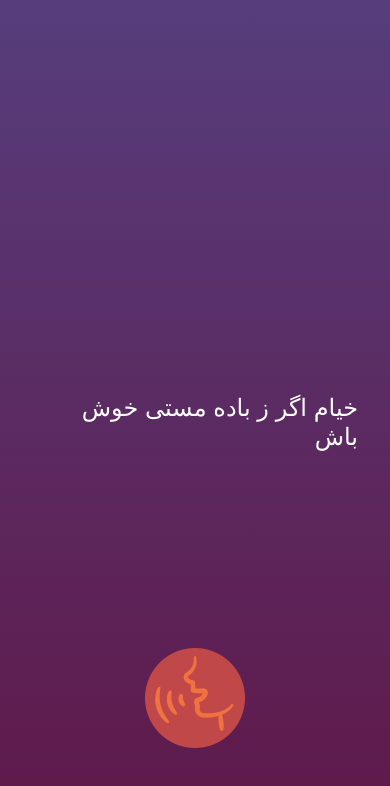
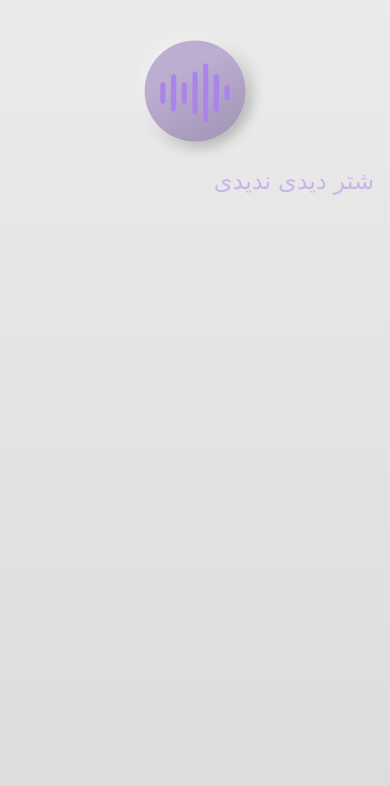
Before and after one commit to tihu-nlp/tihu-native, a React Native app: screen / in a window 390 px wide. Shown: the top 786 px of the page. Built offline with nearby package versions, Linux system fonts and the light colour scheme.

Commit message:
refactor: app structure

```diff
--- a/App.tsx
+++ b/App.tsx
@@ -1,93 +1,15 @@
-import React, { useState } from 'react'
-import {
-  StyleSheet,
-  View,
-  Image,
-  TextInput,
-  StatusBar,
-  I18nManager,
-} from 'react-native'
-import { LinearGradient } from 'expo-linear-gradient'
+import React from 'react'
+import { StatusBar, I18nManager } from 'react-native'
+import { Provider } from '@logic/context'
+import { RootView } from '@views/root'
 
 I18nManager.forceRTL(true)
 
-const img = require('./assets/speak.png')
-
 export default function App() {
-  const [input, setInput] = useState('')
-  const [height, setHeight] = useState<string | number>('100%')
-
   return (
-    <View style={styles.container}>
+    <Provider>
       <StatusBar translucent={true} backgroundColor={'transparent'} />
-      <LinearGradient
-        colors={['rgba(86, 61, 124,1)', 'rgba(96,24,72, 1)']}
-        style={{
-          ...styles.gradient,
-          height,
-        }}
-        onLayout={(event) => {
-          var { height } = event.nativeEvent.layout
-          setHeight(height)
-        }}
-      >
-        <View
-          style={{
-            ...styles.inputWrapper,
-          }}
-        >
-          <TextInput
-            textAlignVertical="top"
-            style={styles.input}
-            value={input}
-            onChangeText={setInput}
-            placeholder={`خیام اگر ز باده مستی خوش باش`}
-            multiline
-          />
-        </View>
-        <Image
-          source={img}
-          style={{
-            width: 100,
-            height: 100,
-            position: 'absolute',
-            bottom: 96,
-          }}
-        />
-      </LinearGradient>
-    </View>
+      <RootView />
+    </Provider>
   )
 }
-
-const styles = StyleSheet.create({
-  gradient: {
-    position: 'absolute',
-    left: 0,
-    right: 0,
-    top: 0,
-    paddingHorizontal: 32,
-    width: 'auto',
-    flex: 1,
-    alignItems: 'center',
-    justifyContent: 'center',
-  },
-  container: {
-    flex: 1,
-    backgroundColor: '#000',
-    alignItems: 'center',
-    justifyContent: 'flex-start',
-    paddingLeft: 16,
-    paddingRight: 16,
-  },
-  inputWrapper: {
-    width: '100%',
-    borderColor: 'grey',
-    borderTopLeftRadius: 10,
-    borderTopRightRadius: 10,
-  },
-  input: {
-    color: '#fff',
-    fontSize: 24,
-    textAlign: 'right',
-  },
-})
--- a/babel.config.js
+++ b/babel.config.js
@@ -2,5 +2,22 @@ module.exports = function (api) {
   api.cache(true)
   return {
     presets: ['babel-preset-expo'],
+    plugins: [
+      [
+        'module-resolver',
+        {
+          root: ['.'],
+          extensions: ['.ios.js', '.android.js', '.js', '.ts', '.tsx', '.json'],
+          alias: {
+            '@config': './src/config',
+            '@containers': './src/containers',
+            '@components': './src/components',
+            '@logic': './src/logic',
+            '@utils': './src/utils',
+            '@views': './src/views',
+          },
+        },
+      ],
+    ],
   }
 }
--- a/package.json
+++ b/package.json
@@ -31,6 +31,7 @@
     "@babel/core": "^7.8.6",
     "@types/react": "~16.9.23",
     "@types/react-native": "~0.61.17",
+    "babel-plugin-module-resolver": "^4.0.0",
     "babel-preset-expo": "~8.1.0",
     "husky": "^4.2.5",
     "lint-staged": "^10.1.3",
--- /dev/null
+++ b/src/config/style.ts
@@ -0,0 +1,3 @@
+export const style = {
+  viewPadding: 16,
+}
--- /dev/null
+++ b/src/containers/header/header.tsx
@@ -0,0 +1,18 @@
+import React from 'react'
+import { View, Image } from 'react-native'
+
+const img = require('../../../assets/speak.png')
+
+export const Header: React.FC = () => {
+  return (
+    <View>
+      <Image
+        source={img}
+        style={{
+          width: 150,
+          height: 150,
+        }}
+      />
+    </View>
+  )
+}
--- /dev/null
+++ b/src/containers/main/main.tsx
@@ -0,0 +1,35 @@
+import React, { useContext } from 'react'
+import { View, TextInput, StyleSheet } from 'react-native'
+import { Context } from '../../logic/context'
+
+export const Main: React.FC = () => {
+  const { input, setInput } = useContext(Context)
+
+  return (
+    <View style={styles.inputWrapper}>
+      <TextInput
+        textAlignVertical="top"
+        style={styles.input}
+        value={input}
+        onChangeText={setInput}
+        placeholder={`شتر دیدی ندیدی`}
+        placeholderTextColor="rgba(171,132,234,.5)"
+        multiline
+      />
+    </View>
+  )
+}
+
+const styles = StyleSheet.create({
+  inputWrapper: {
+    width: '100%',
+    borderColor: 'rgba(171,132,234,1)',
+    borderTopLeftRadius: 10,
+    borderTopRightRadius: 10,
+  },
+  input: {
+    color: 'rgba(171,132,234,1)',
+    fontSize: 24,
+    textAlign: 'right',
+  },
+})
--- /dev/null
+++ b/src/logic/context.tsx
@@ -0,0 +1,34 @@
+import React, { createContext, useState } from 'react'
+import { noop } from '@utils/noop'
+
+type ContextType = {
+  input: string
+  setInput: (input: string) => void
+  speak: () => void
+  save: () => void
+}
+
+const DEFAULT_VALUE = {
+  input: '',
+  setInput: noop,
+  speak: noop,
+  save: noop,
+}
+
+export const Context = createContext<ContextType>(DEFAULT_VALUE)
+
+export const Provider: React.FC = ({ children }) => {
+  const [input, setInput] = useState('')
+
+  return (
+    <Context.Provider
+      value={{
+        ...DEFAULT_VALUE,
+        input,
+        setInput,
+      }}
+    >
+      {children}
+    </Context.Provider>
+  )
+}
--- /dev/null
+++ b/src/utils/grayscale.ts
@@ -0,0 +1 @@
+export const grayscale = (n: number): string => `rgba(${n}, ${n}, ${n}, 1)`
--- /dev/null
+++ b/src/utils/noop.ts
@@ -0,0 +1 @@
+export const noop = () => {}
--- /dev/null
+++ b/src/views/root.tsx
@@ -0,0 +1,30 @@
+import React from 'react'
+import { LinearGradient } from 'expo-linear-gradient'
+import { Header } from '@containers/header/header'
+import { Main } from '@containers/main/main'
+import { grayscale } from '@utils/grayscale'
+import { style } from '@config/style'
+
+export const RootView: React.FC = () => {
+  return (
+    <LinearGradient
+      colors={[grayscale(235), grayscale(220)]}
+      style={{
+        position: 'absolute',
+        left: 0,
+        right: 0,
+        top: 0,
+        paddingHorizontal: style.viewPadding,
+        paddingVertical: style.viewPadding,
+        width: 'auto',
+        flex: 1,
+        alignItems: 'center',
+        justifyContent: 'flex-start',
+        height: '100%',
+      }}
+    >
+      <Header />
+      <Main />
+    </LinearGradient>
+  )
+}
```
Also changed, not shown: tsconfig.json (+11 -1 lines), assets/speak.png, 1 other file (tests, documents, lock files or other folders).
